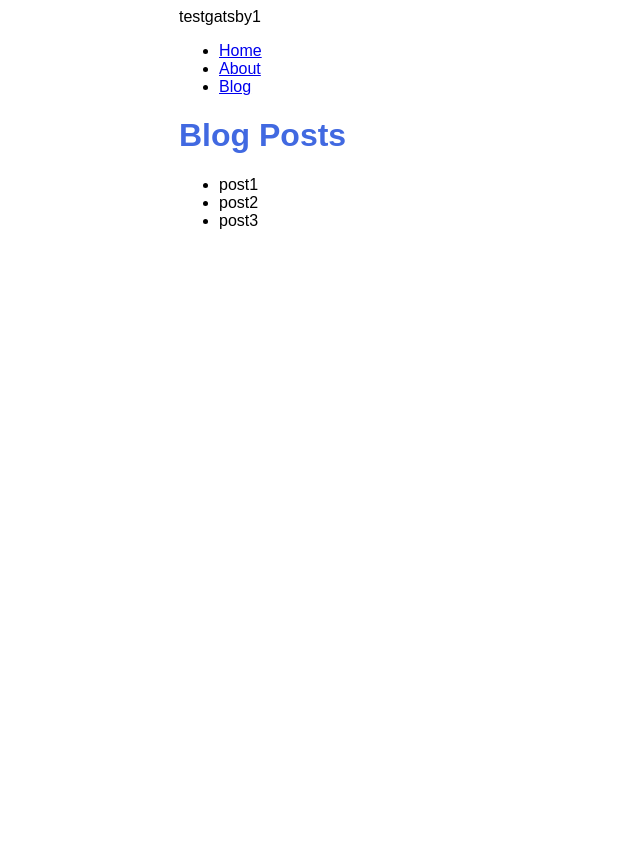
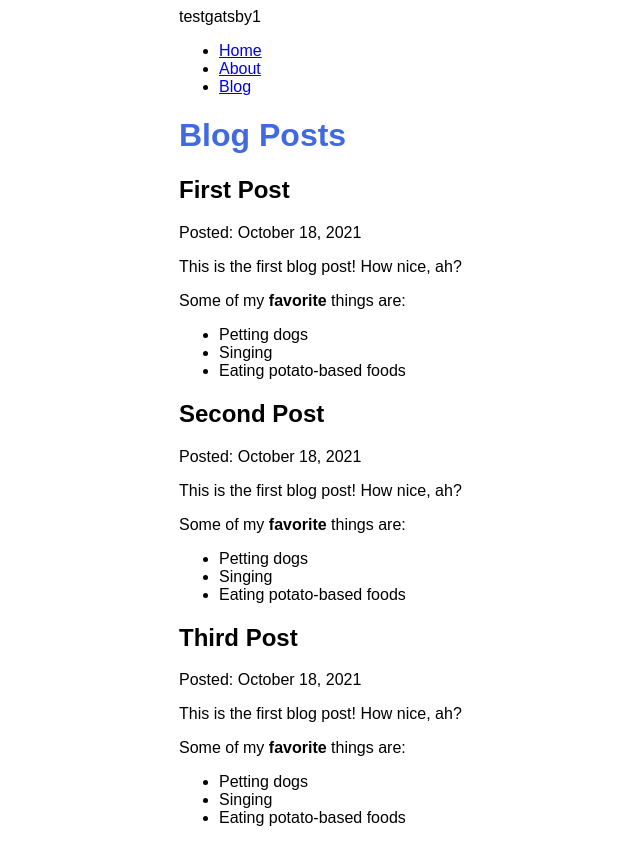
Before and after one commit to neetibut/testgatsby1, a Gatsby site: page /blog in a window 1280 px wide. Shown: the whole page, without its empty margins (211-851 px from the left). Before the commit the page ends 800 px from the top, so only its background shows below. Built offline with nearby package versions, Linux system fonts and the light colour scheme; Gatsby itself is replaced by a stand-in of ours.

Commit message:
Finished Gatsby Tutorial Part 5

```diff
--- a/blog/post1.mdx
+++ b/blog/post1.mdx
@@ -0,0 +1,12 @@
+---
+title: "First Post"
+date: "2021-10-18"
+---
+
+This is the first blog post! How nice, ah?
+
+Some of my **favorite** things are:
+
+- Petting dogs
+- Singing
+- Eating potato-based foods
--- a/blog/post2.mdx
+++ b/blog/post2.mdx
@@ -0,0 +1,12 @@
+---
+title: "Second Post"
+date: "2021-10-18"
+---
+
+This is the first blog post! How nice, ah?
+
+Some of my **favorite** things are:
+
+- Petting dogs
+- Singing
+- Eating potato-based foods
--- a/blog/post3.mdx
+++ b/blog/post3.mdx
@@ -0,0 +1,12 @@
+---
+title: "Third Post"
+date: "2021-10-18"
+---
+
+This is the first blog post! How nice, ah?
+
+Some of my **favorite** things are:
+
+- Petting dogs
+- Singing
+- Eating potato-based foods
--- a/gatsby-config.js
+++ b/gatsby-config.js
@@ -12,6 +12,7 @@ module.exports = {
         name: `blog`,
         path: `${__dirname}/blog`,
       }
-    }
+    },
+    "gatsby-plugin-mdx",
   ],
 };
--- a/package.json
+++ b/package.json
@@ -14,8 +14,11 @@
     "clean": "gatsby clean"
   },
   "dependencies": {
+    "@mdx-js/mdx": "^1.6.22",
+    "@mdx-js/react": "^1.6.22",
     "gatsby": "^3.14.2",
     "gatsby-plugin-image": "^1.14.1",
+    "gatsby-plugin-mdx": "^2.14.0",
     "gatsby-plugin-sharp": "^3.14.1",
     "gatsby-source-filesystem": "^3.14.0",
     "react": "^17.0.1",
--- a/src/pages/blog.js
+++ b/src/pages/blog.js
@@ -1,30 +1,38 @@
 import * as React from 'react'
 import { graphql } from 'gatsby'
+import { MDXRenderer } from 'gatsby-plugin-mdx'
 import Layout from '../components/layout'
 
 const BlogPage = ({ data }) => {
     return(
         <Layout pageTitle="Blog Posts">
-            <ul>
                 {
-                    data.allFile.nodes.map(node => (
-                        <li key={node.name}>
-                            {node.name}
-                        </li>
+                    data.allMdx.nodes.map((node) => (
+                        <article key={node.id}>
+                            <h2>{node.frontmatter.title}</h2>
+                            <p>Posted: {node.frontmatter.date}</p>
+                            <MDXRenderer>
+                                {node.body}
+                            </MDXRenderer>
+                        </article>
                     ))
                 }
-            </ul>
         </Layout>
     )
 }
 
 export const query = graphql `
     query MyQuery {
-        allFile {
+        allMdx(sort: {fields: frontmatter___date, order: DESC}) {
         nodes {
-            name
+            frontmatter {
+            date(formatString: "MMMM D, YYYY")
+            title
+            }
+            id
+            body
         }
-    }
+        }
     }
     `
 
```
Also changed, not shown: 1 other file.
